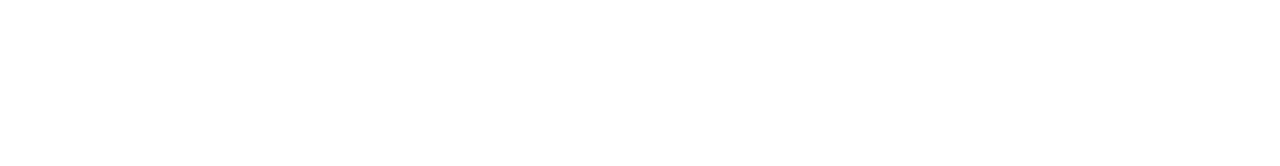
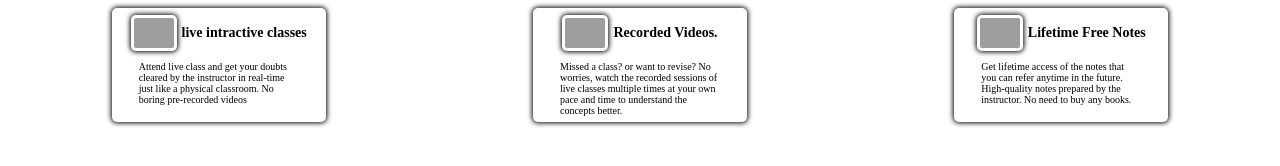
Before and after one commit to prajwalgirhepunje/assiment19, a plain HTML site: page index.html in a window 1280 px wide. Drawn offline with Linux system fonts and the light colour scheme; grey boxes are pictures that could not be loaded.

Commit message:
3cards added

```diff
--- a/index.html
+++ b/index.html
@@ -5,7 +5,40 @@
     <meta name="viewport" content="width=device-width, initial-scale=1.0">
     <title>assiment 19</title>
     <style>
-
+    .body{
+            background-color: #f5f7fb;
+        }
+        .card{
+            width: 200px;
+            height: 100px;
+            background-color: #fff;
+            box-shadow: 0 0 5px 1px ;
+            border-radius: 5px;
+            padding: 7px;
+        }
+        .card-img{
+            height: 30px;
+            padding: 3px;
+            box-shadow: 0 0 5px 1px;
+            border-radius: 5px;
+        }
+        .card-heading{
+            font-size: 14px;
+            margin-left:5px ;
+        }
+        .card-headar-section{
+            display: flex;
+            align-items: center;
+            justify-content: center;
+        }
+        .card-description{
+            font-size: 10px;
+            padding: 0 20px;
+        }
+        .card-container{
+            display: flex;
+            justify-content: space-around;
+        }
           /* small devices */
           @media screen and {max-width: 600px;}{
 
@@ -26,7 +59,28 @@
     </style>
 </head>
 <body>
-
+    <div class="card-container">
+    <div class="card">
+        <div class="card-headar-section">
+            <img src="https://cdn.roadtocode.org/unique-features/live-classes-md.png" class="card-img"/>
+            <h1 class="card-heading">live intractive classes</h1>
+        </div>
+        <p class="card-description">Attend live class and get your doubts cleared by the instructor in real-time just like a physical classroom. No boring pre-recorded videos</p>
+    </div>
+    <div class="card">
+        <div class="card-headar-section">
+            <img src="https://cdn.roadtocode.org/unique-features/recorded-classes-md.png" class="card-img"/>
+            <h1 class="card-heading">Recorded Videos.</h1>
+        </div>
+        <p class="card-description">Missed a class? or want to revise? No worries, watch the recorded sessions of live classes multiple times at your own pace and time to understand the concepts better.</p>
+    </div>
+    <div class="card">
+        <div class="card-headar-section">
+            <img src="https://cdn.roadtocode.org/unique-features/lifetime-free-notes-md.png" class="card-img"/>
+            <h1 class="card-heading">Lifetime Free Notes</h1>
+        </div>
+        <p class="card-description">Get lifetime access of the notes that you can refer anytime in the future. High-quality notes prepared by the instructor. No need to buy any books.</p>
+    </div>
 
 </body>
 </html>
```
